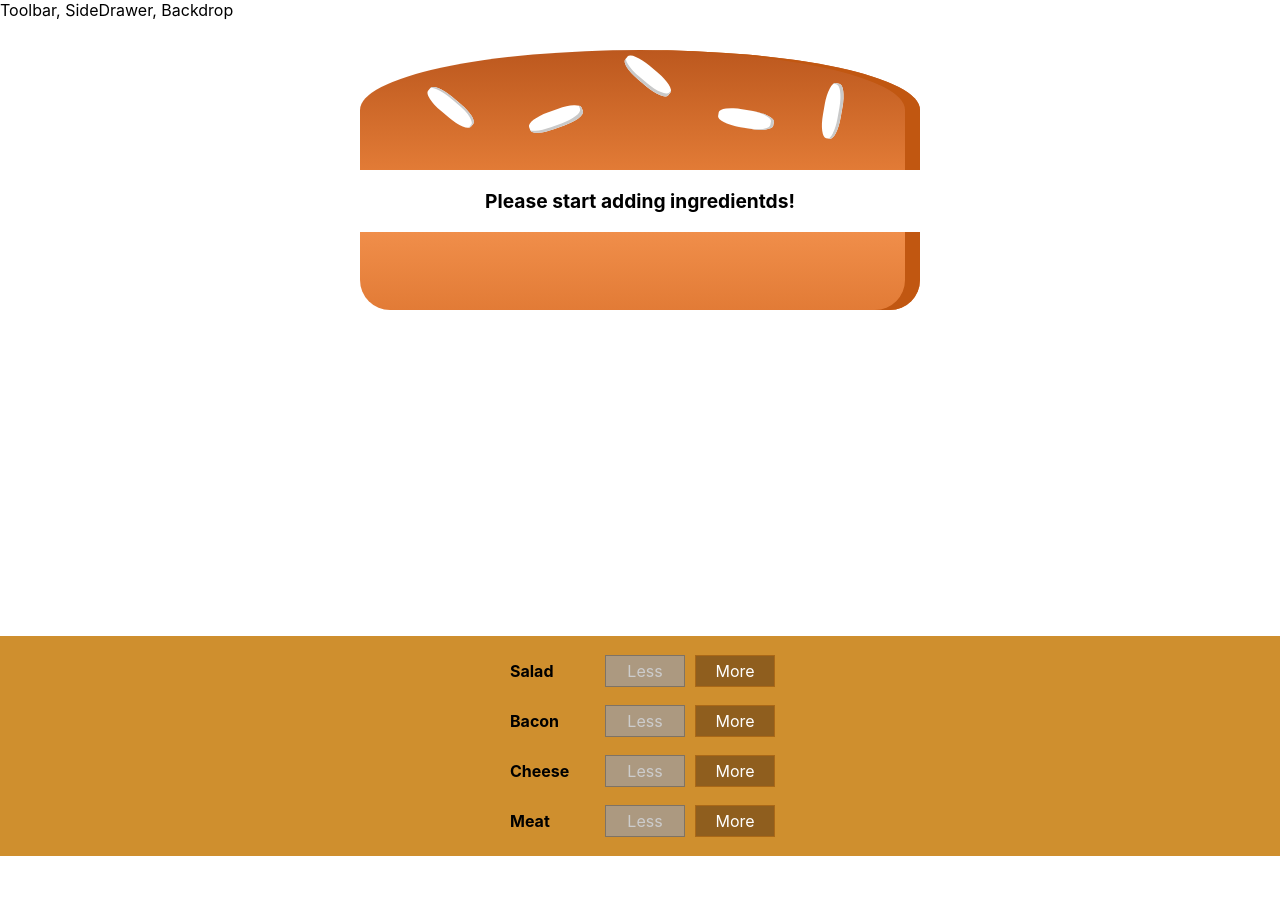
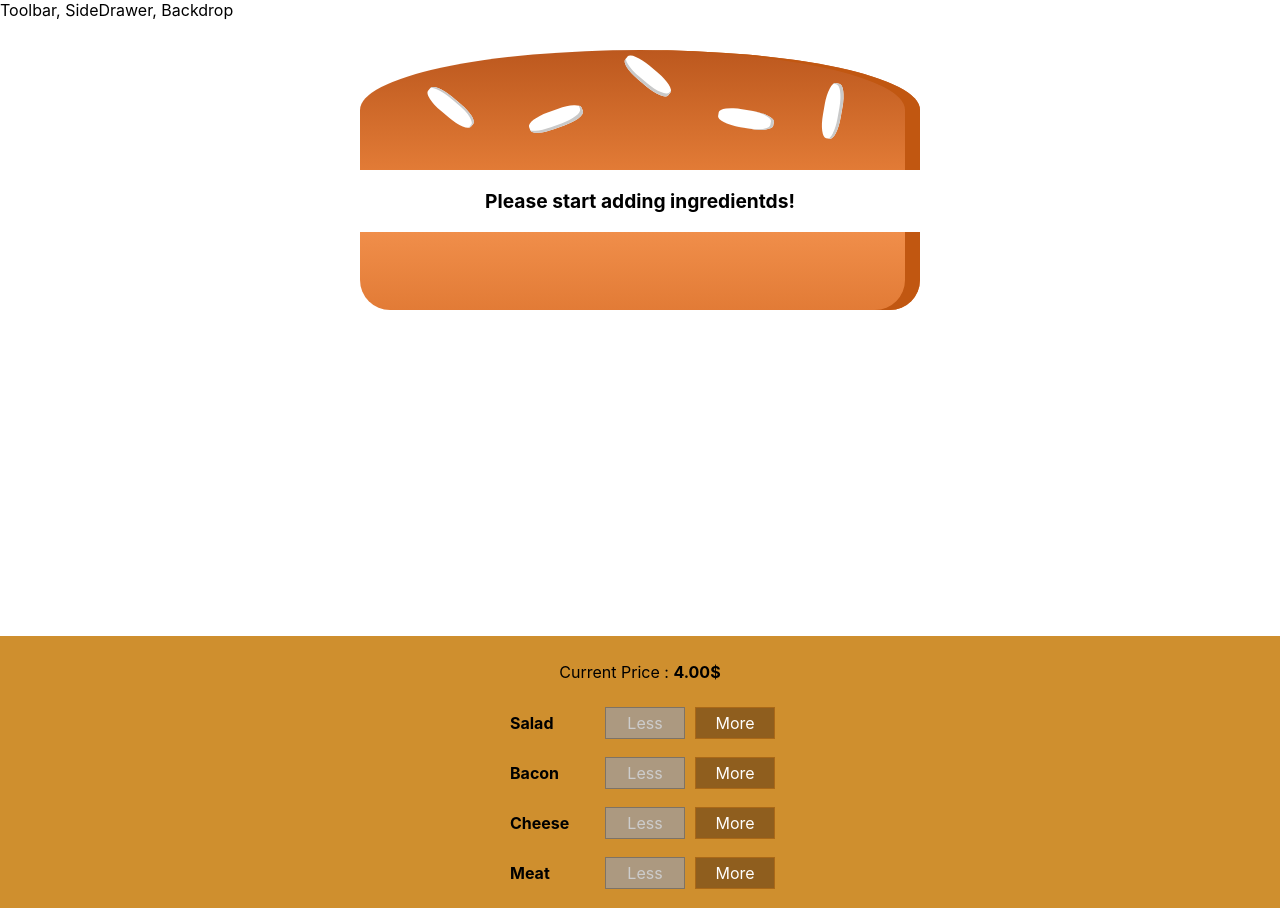
Before and after one commit to bahadirk/BurgerBuilder, a React app: page / in a window 1280 px wide. Before the commit the page ends 856 px from the top, so only its background shows below. Built offline with nearby package versions, Linux system fonts and the light colour scheme.

Commit message:
Add total price label

```diff
--- a/src/components/Burger/BuildControls/BuildControls.js
+++ b/src/components/Burger/BuildControls/BuildControls.js
@@ -24,6 +24,9 @@
 
 const BuildControls = props => (
   <div className={styles.BuildControls}>
+    <p>
+      Current Price : <strong>{props.price.toFixed(2)}$</strong>
+    </p>
     {controls.map(control => {
       return (
         <BuildControl
--- a/src/containers/BurgerBuilder/BurgerBuilder.js
+++ b/src/containers/BurgerBuilder/BurgerBuilder.js
@@ -74,6 +74,7 @@
           ingredientAdded={this.addIngredientHandler}
           ingredientRemoved={this.removeIngredientHandler}
           disabled={disabledInfo}
+          price={this.state.totalPrice}
         />
       </Aux>
     );
```
